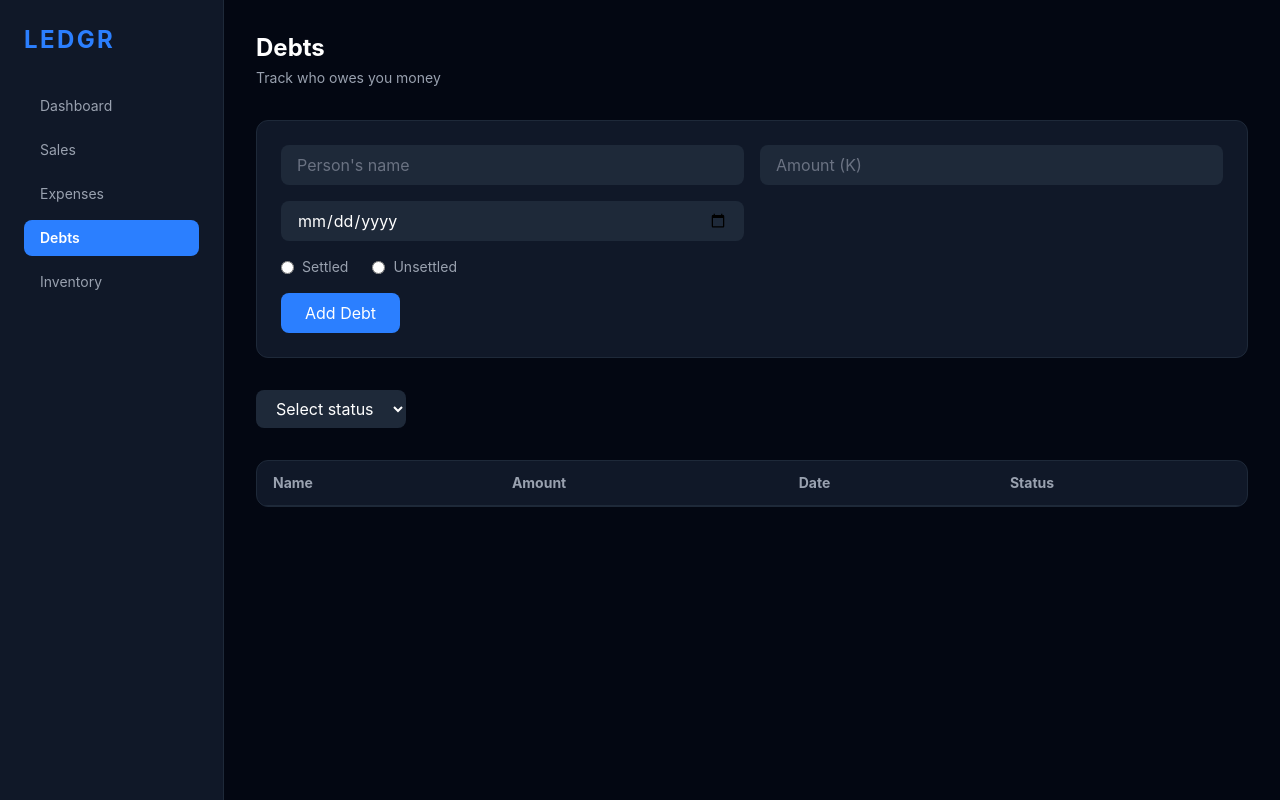
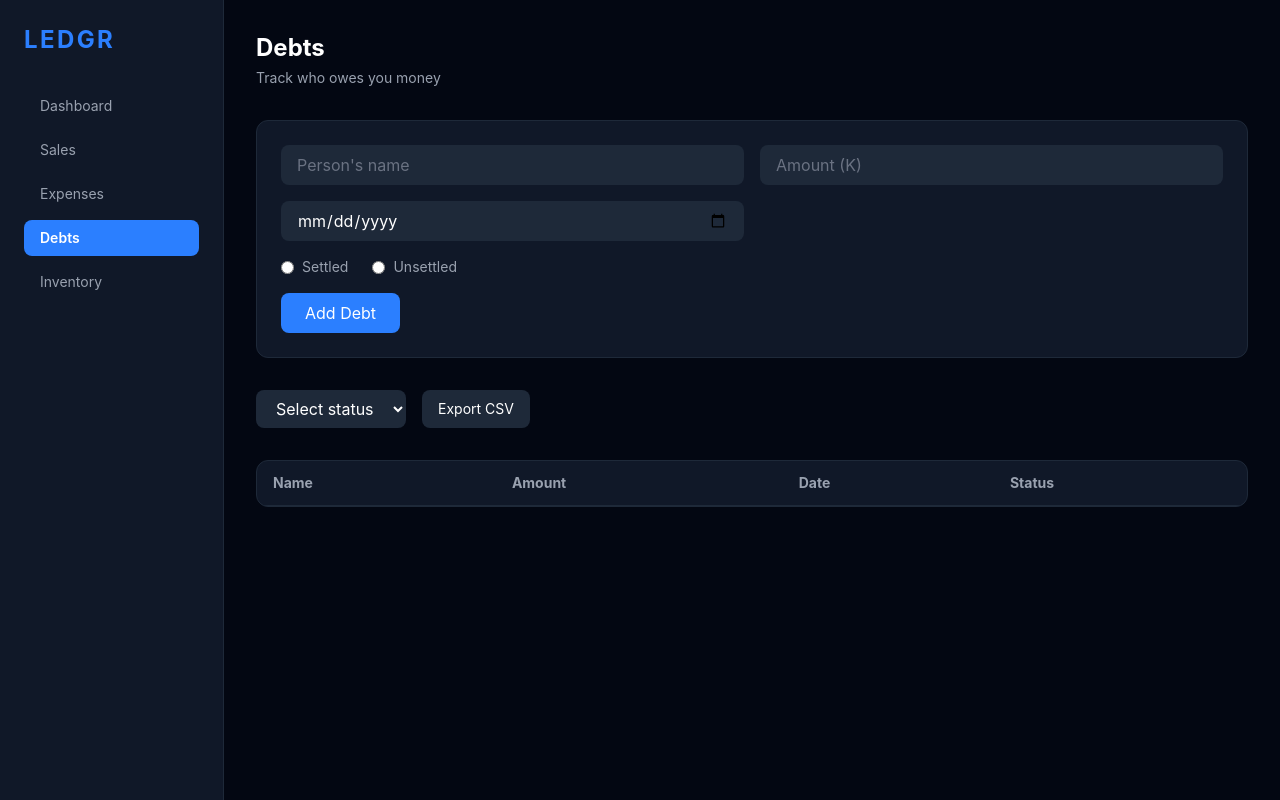
Before and after one commit to hoiregeno/ledgr-app, a React (Vite) app: page /debts in a window 1280 px wide. Built offline with nearby package versions, Linux system fonts and the light colour scheme.

Commit message:
feat: add CSV export button to all pages

```diff
--- a/src/pages/Debts.jsx
+++ b/src/pages/Debts.jsx
@@ -1,5 +1,5 @@
 import { useState } from "react";
-import { getData, addEntry, updateEntry } from "../utils/storage";
+import { getData, addEntry, updateEntry, exportToCSV } from "../utils/storage";
 
 function Debts() {
   const [debts, setDebts] = useState(getData("debts"));
@@ -109,7 +109,7 @@ function Debts() {
         </button>
       </div>
 
-      <div>
+      <div className="flex gap-4">
         <select
           value={statusFilter}
           onChange={(e) => setStatusFilter(e.target.value)}
@@ -119,6 +119,13 @@ function Debts() {
           <option value="settled">settled</option>
           <option value="unsettled">unsettled</option>
         </select>
+
+        <button
+          onClick={() => exportToCSV(debts, "debts.csv")}
+          className="bg-gray-800 hover:bg-gray-700 text-white px-4 py-2 rounded-lg text-sm transition-colors"
+        >
+          Export CSV
+        </button>
       </div>
 
       {/* Table */}
--- a/src/pages/Expenses.jsx
+++ b/src/pages/Expenses.jsx
@@ -1,5 +1,5 @@
 import { useState } from "react";
-import { getData, addEntry } from "../utils/storage";
+import { getData, addEntry, exportToCSV } from "../utils/storage";
 
 function Expenses() {
   const [expenses, setExpenses] = useState(getData("expenses"));
@@ -100,6 +100,13 @@ function Expenses() {
           <option value="Transport">Transport</option>
           <option value="Other">Other</option>
         </select>
+
+        <button
+          onClick={() => exportToCSV(expenses, "expenses.csv")}
+          className="bg-gray-800 hover:bg-gray-700 text-white px-4 py-2 rounded-lg text-sm transition-colors"
+        >
+          Export CSV
+        </button>
       </div>
 
       {/* Table */}
--- a/src/pages/Inventory.jsx
+++ b/src/pages/Inventory.jsx
@@ -1,5 +1,5 @@
 import { useState } from "react";
-import { getData, addEntry } from "../utils/storage";
+import { getData, addEntry, exportToCSV } from "../utils/storage";
 
 function Inventory() {
   const [inventory, setInventory] = useState(getData("inventory"));
@@ -90,7 +90,7 @@ function Inventory() {
       </div>
 
       {/* Filter options */}
-      <div>
+      <div className="flex gap-4">
         <select
           value={categoryFilter}
           onChange={(e) => setCategoryFilter(e.target.value)}
@@ -102,6 +102,13 @@ function Inventory() {
           <option value="Sweets">Sweets</option>
           <option value="Other">Other</option>
         </select>
+
+        <button
+          onClick={() => exportToCSV(inventory, "inventory.csv")}
+          className="bg-gray-800 hover:bg-gray-700 text-white px-4 py-2 rounded-lg text-sm transition-colors"
+        >
+          Export CSV
+        </button>
       </div>
 
       {/* Table */}
--- a/src/pages/Sales.jsx
+++ b/src/pages/Sales.jsx
@@ -1,5 +1,5 @@
 import { useState } from "react";
-import { addEntry, getData, updateEntry } from "../utils/storage";
+import { addEntry, getData, updateEntry, exportToCSV } from "../utils/storage";
 
 function Sales() {
   const [sales, setSales] = useState(getData("sales"));
@@ -152,6 +152,13 @@ function Sales() {
           <option value="paid">Paid</option>
           <option value="unpaid">Unpaid</option>
         </select>
+
+        <button
+          onClick={() => exportToCSV(sales, "sales.csv")}
+          className="bg-gray-800 hover:bg-gray-700 text-white px-4 py-2 rounded-lg text-sm transition-colors"
+        >
+          Export CSV
+        </button>
       </div>
 
       {/* Table */}
```
